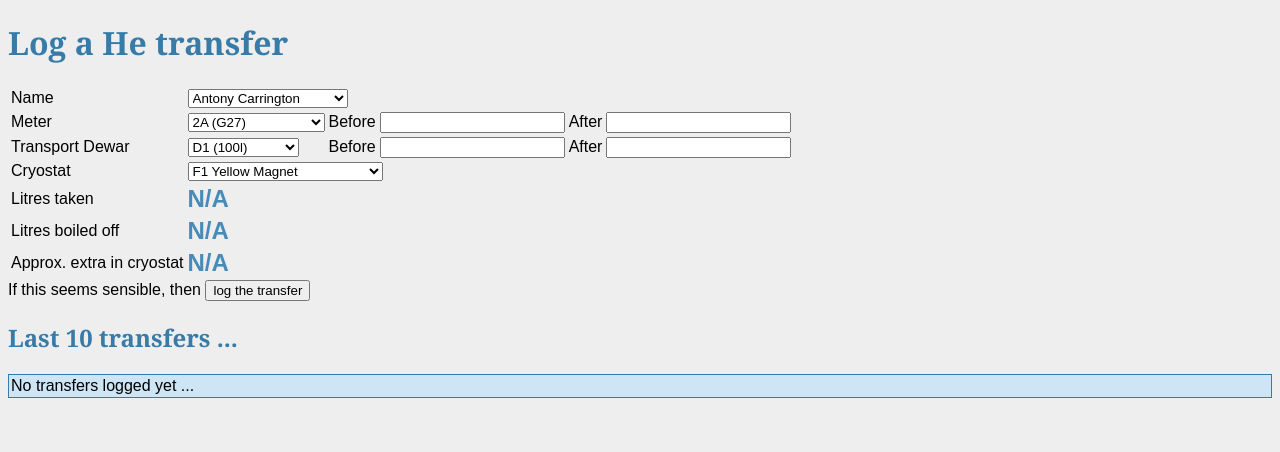
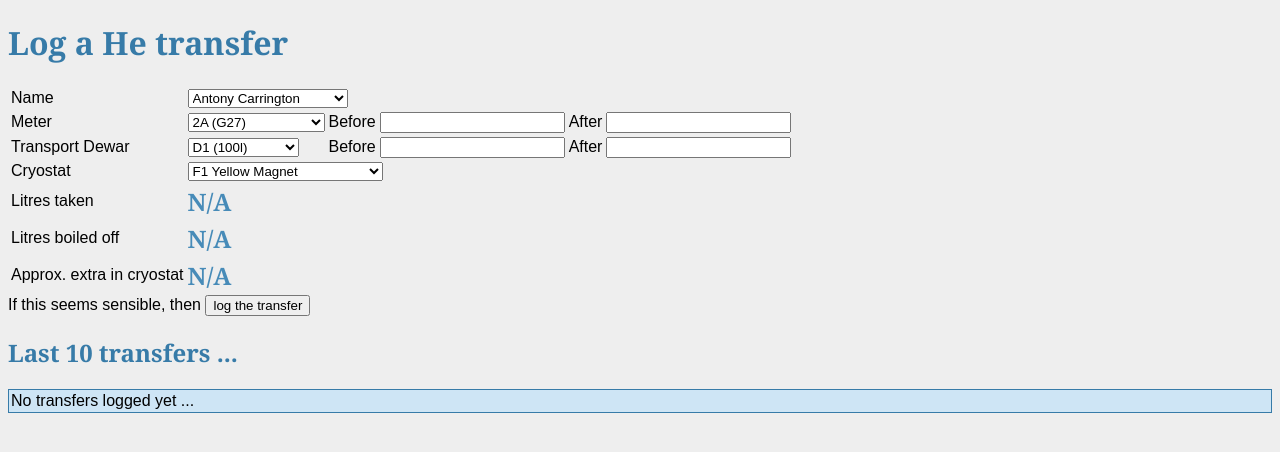
Before and after one commit to brendanarnold/heliumlog, a Flask app: page / in a window 1280 px wide. Shown: the top 452 px of the page. Run offline with Flask 2, Linux system fonts and the light colour scheme; data that the repository does not hold is empty; some libraries are stand-ins or nearby versions.

Commit message:
style tweak

```diff
--- a/helog/static/style.css
+++ b/helog/static/style.css
@@ -81,4 +81,5 @@ ul.errors {
     color: #478BB8;
     font-size: 150%;
     font-weight: bold;
+    font-family: 'Georgia', serif;
 }
```
